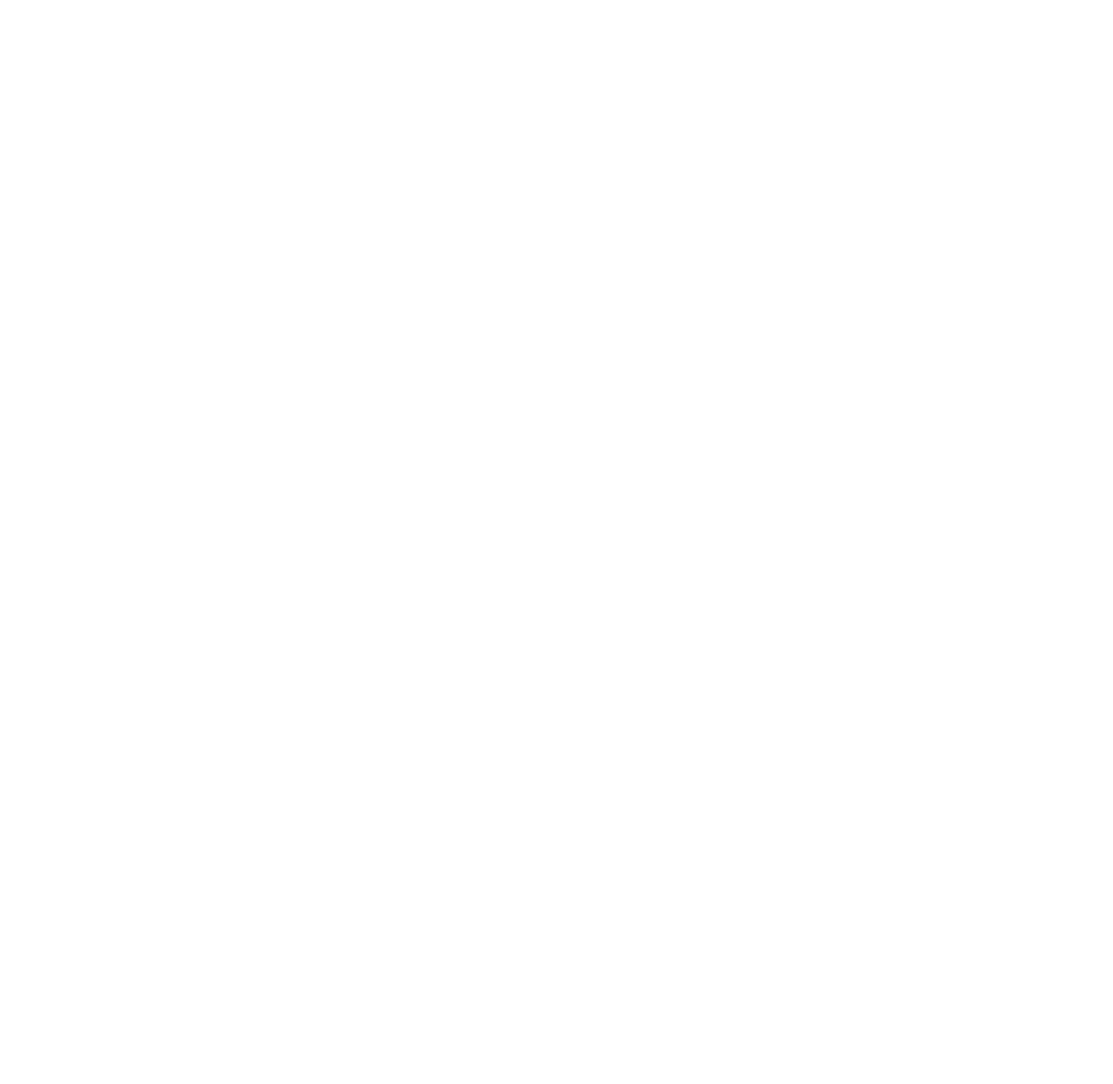
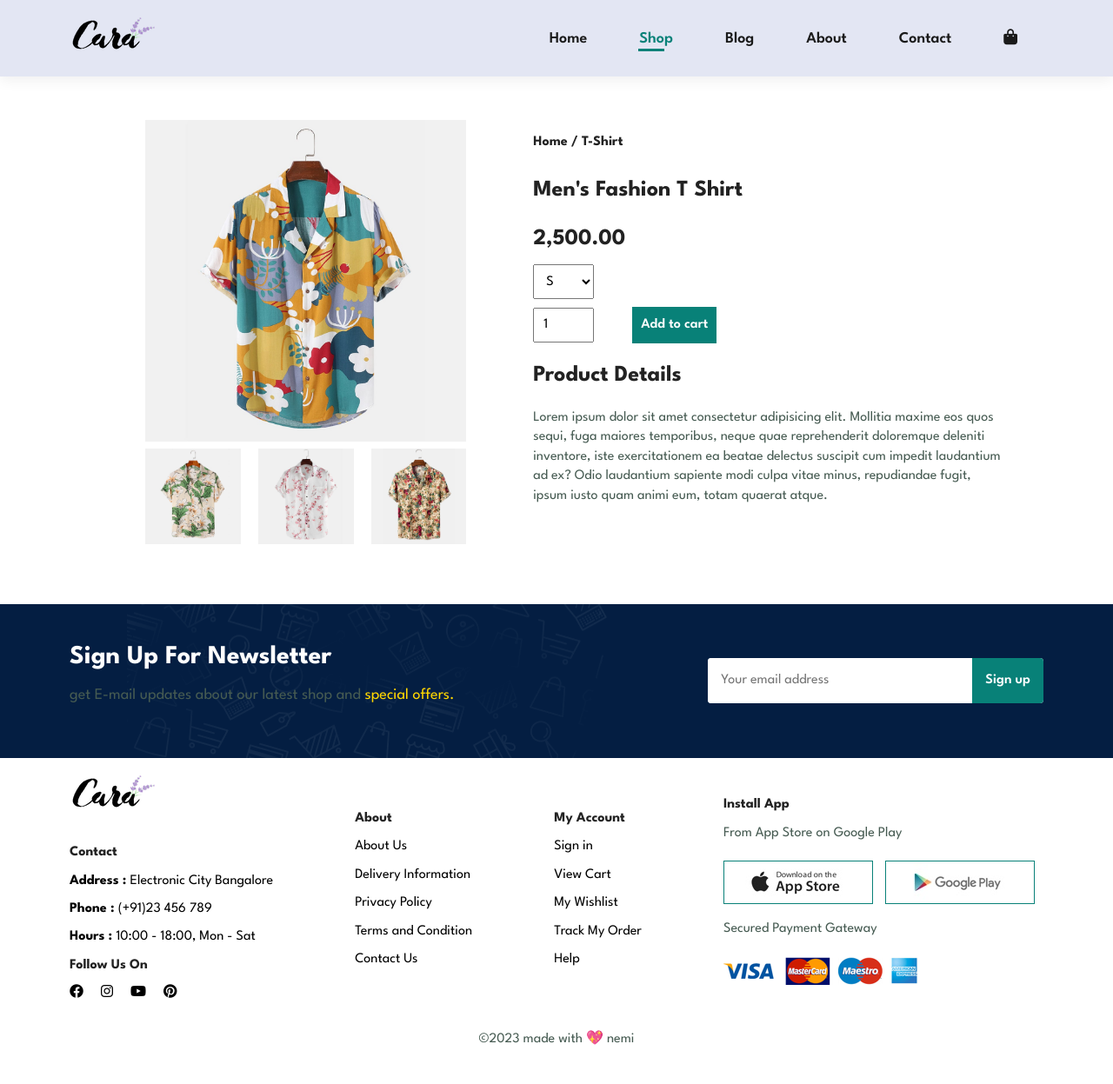
Before and after one commit to nemimj/GenAtoZ, a plain HTML site: page product.html in a window 1280 px wide. Shown: the whole page at 87% size. Before the commit the page ends 800 px from the top, so only its background shows below. Drawn offline with Linux system fonts and the light colour scheme.

Commit message:
added product-details in style.css

```diff
--- a/css/style.css
+++ b/css/style.css
@@ -571,3 +571,78 @@ background-color: #fff2e5;
     border-radius: 10px;
     font-weight: 600;
 }
+
+
+
+/* product.html */
+
+#product-view .product-img{
+    width: 33%;
+    margin-left: 5rem;
+}
+
+#product-view .small-img-group{
+    display: flex;
+    justify-content: space-between;
+    cursor: pointer;
+    gap:2rem;
+}
+/* .small-prodcut-img{
+    flex-basis: 24%;
+} */
+
+
+#product-view{
+    margin-top: 3rem;
+    display: flex;
+    justify-content: space-evenly;
+    gap: 3rem;
+}
+
+#product-view .product-details{
+    flex-basis: 50%;
+    line-height: 1.8;
+}
+
+#product-view .product-details h6{
+    font-size: 1.6rem;
+    padding: 1.5rem 1rem;
+}
+#product-view .product-details h4{
+    font-size: 2.6rem;
+    padding: 1rem ;
+}
+#product-view .product-details h2{
+    font-size: 2.6rem;
+    padding: 1rem ;
+}
+#product-view .product-details select{
+    font-size: 1.6rem;
+    padding: 1rem ;
+    margin-left: 10px;
+    height: 4rem;
+    display: block;
+    width: 7rem;
+
+}
+#product-view .product-details input{
+    font-size: 1.6rem;
+    padding: 1rem ;
+    margin:1rem;
+    width: 5rem;
+    height: 4rem;
+    width: 7rem;
+
+}
+#product-view .product-details button{
+    font-size: 1.6rem;
+    background: var(--light-green);
+    color: white;
+    margin-left: 3rem;
+    padding: 1rem;
+}
+
+#product-view .product-details p{
+    padding: 1rem;
+    margin: 0;
+}
--- a/product.html
+++ b/product.html
@@ -0,0 +1,166 @@
+<!DOCTYPE html>
+<html lang="en">
+  <head>
+    <meta charset="UTF-8" />
+    <meta name="viewport" content="width=device-width, initial-scale=1.0" />
+    <link
+      rel="stylesheet"
+      href="https://cdnjs.cloudflare.com/ajax/libs/font-awesome/6.4.2/css/all.min.css"
+      integrity="sha512-z3gLpd7yknf1YoNbCzqRKc4qyor8gaKU1qmn+CShxbuBusANI9QpRohGBreCFkKxLhei6S9CQXFEbbKuqLg0DA=="
+      crossorigin="anonymous"
+      referrerpolicy="no-referrer"
+    />
+    <link rel="stylesheet" href="css/style.css" />
+    <link rel="stylesheet" href="css/media.css" />
+    <title>GenAtoZ | Fashion Reimagined</title>
+  </head>
+  <body>
+    <nav id="navbar" class="section-padding">
+      <a href="index.html"><img src="img/logo.png" alt="GenAtoZ" /></a>
+      <ul class="menu">
+        <a href="#" id="close"><i class="fas fa-times"></i></a>
+        <li class="item"><a href="index.html">Home</a></li>
+        <li class="item"><a href="shop.html" id="active">Shop</a></li>
+        <li class="item"><a href="blog.html">Blog</a></li>
+        <li class="item"><a href="about.html">About</a></li>
+        <li class="item"><a href="contact.html">Contact</a></li>
+        <li class="item">
+          <a href="cart.html" class="shopping-bag"
+            ><i class="fas fa-shopping-bag"></i
+          ></a>
+        </li>
+      </ul>
+      <div id="mobile">
+        <a href="cart.html"><i class="fas fa-shopping-bag"></i></a>
+        <i id="bar" class="fas fa-outdent"></i>
+      </div>
+    </nav>
+
+    <section id="product-view" class="section-padding">
+      <div class="product-img">
+        <img src="img/products/f1.jpg" alt="" width="100%" />
+        <div class="small-img-group">
+          <div class="small-prodcut-img">
+            <img src="img/products/f2.jpg" alt="" width="100%" />
+          </div>
+          <div class="small-prodcut-img">
+            <img src="img/products/f4.jpg" alt="" width="100%" />
+          </div>
+          <div class="small-prodcut-img">
+            <img src="img/products/f3.jpg" alt="" width="100%" />
+          </div>
+        </div>
+      </div>
+
+      <div class="product-details">
+        <h6>Home / T-Shirt</h6>
+        <h4>Men's Fashion T Shirt</h4>
+        <h2>2,500.00</h2>
+        <select>
+          <option>S</option>
+          <option>M</option>
+          <option>L</option>
+          <option>XL</option>
+        </select>
+        <input type="number" value="1" />
+        <button class="btn">Add to cart</button>
+        <h4>Product Details</h4>
+        <p>
+          Lorem ipsum dolor sit amet consectetur adipisicing elit. Mollitia
+          maxime eos quos sequi, fuga maiores temporibus, neque quae
+          reprehenderit doloremque deleniti inventore, iste exercitationem ea
+          beatae delectus suscipit cum impedit laudantium ad ex? Odio laudantium
+          sapiente modi culpa vitae minus, repudiandae fugit, ipsum iusto quam
+          animi eum, totam quaerat atque.
+        </p>
+      </div>
+    </section>
+
+    <section id="news-letter" class="section-padding">
+      <div class="news-text">
+        <h2>sign up for newsletter</h2>
+        <p>
+          get E-mail updates about our latest shop and
+          <span> special offers.</span>
+        </p>
+      </div>
+      <form>
+        <div class="news-form">
+          <input
+            type="text"
+            placeholder="Your email address"
+            class="form-style"
+          />
+          <button class="btn form-style">Sign up</button>
+        </div>
+      </form>
+    </section>
+
+    <footer id="footer" class="section-padding">
+      <div class="col">
+        <img src="img/logo.png" alt="" class="logo" />
+        <h4>Contact</h4>
+        <ul>
+          <li><strong>Address : </strong>Electronic City Bangalore</li>
+          <li><strong>Phone : </strong>(+91)23 456 789</li>
+          <li><strong>Hours : </strong>10:00 - 18:00, Mon - Sat</li>
+        </ul>
+        <div class="follow-us">
+          <h4>Follow Us On</h4>
+          <ul>
+            <li>
+              <a href=""><i class="fab fa-facebook"></i></a>
+            </li>
+            <li>
+              <a href=""><i class="fab fa-instagram"></i></a>
+            </li>
+            <li>
+              <a href=""><i class="fab fa-youtube"></i></a>
+            </li>
+            <li>
+              <a href=""><i class="fab fa-pinterest"></i></a>
+            </li>
+          </ul>
+        </div>
+      </div>
+
+      <div class="col">
+        <h4>About</h4>
+        <ul>
+          <li><a>About Us</a></li>
+          <li><a>Delivery Information</a></li>
+          <li><a>Privacy Policy</a></li>
+          <li><a>Terms and Condition</a></li>
+          <li><a>Contact Us</a></li>
+        </ul>
+      </div>
+      <div class="col">
+        <h4>My Account</h4>
+        <ul>
+          <li><a>Sign in</a></li>
+          <li><a>View Cart</a></li>
+          <li><a>My Wishlist</a></li>
+          <li><a>Track My Order</a></li>
+          <li><a>Help</a></li>
+        </ul>
+      </div>
+
+      <div class="col">
+        <h4>Install App</h4>
+        <p>From App Store on Google Play</p>
+        <div class="row">
+          <a href=""><img src="img/pay/app.jpg" alt="" /></a>
+          <a href=""><img src="img/pay/play.jpg" alt="" /></a>
+        </div>
+        <p>Secured Payment Gateway</p>
+        <img src="img/pay/pay.png" alt="" />
+      </div>
+
+      <div class="copyright">
+        <p>&copy;2023 made with 💖 nemi</p>
+      </div>
+    </footer>
+
+    <script src="js/index.js"></script>
+  </body>
+</html>
```
